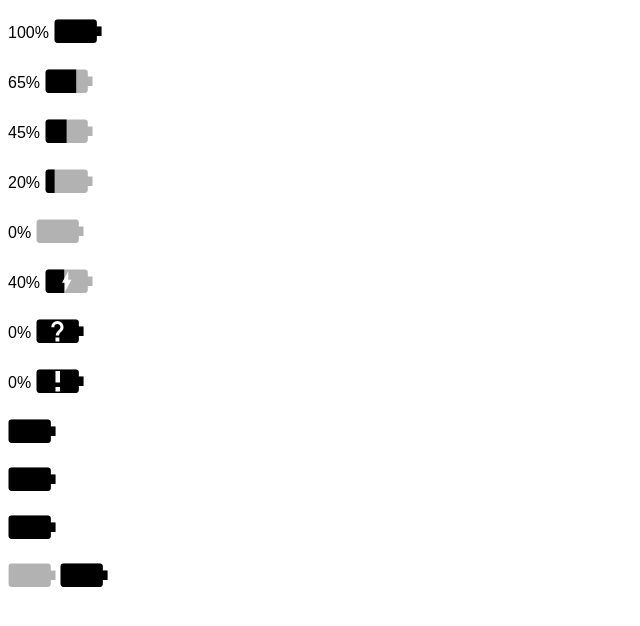
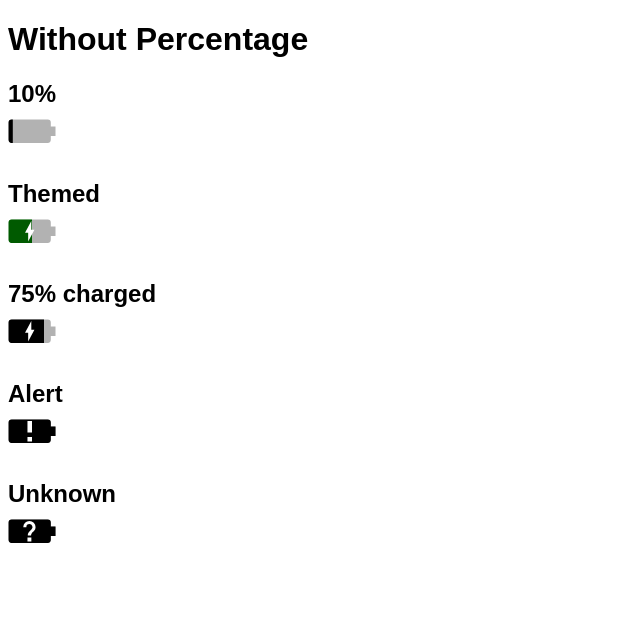
Before and after one commit to AdamVig/battery-indicator-element, a website built with webpack: page index.html in a window 1280 px wide. Shown: the whole page, without its empty margins (0-640 px from the left). Built offline with nearby package versions, Linux system fonts and the light colour scheme.

Commit message:
Add theming

```diff
--- a/index.html
+++ b/index.html
@@ -9,21 +9,25 @@
     body {
       font-family: sans-serif;
     }
+    h2 {
+      margin-bottom: 0;
+    }
+    battery-indicator.themed {
+      --charge-fill: green;
+    }
   </style>
 </head>
 <body>
-  <battery-status percentage="100"></battery-status>
-  <battery-status percentage="65"></battery-status>
-  <battery-status percentage="45"></battery-status>
-  <battery-status percentage="20"></battery-status>
-  <battery-status percentage="0"></battery-status>
-  <battery-status percentage="40" state="charging"></battery-status>
-  <battery-status state="unknown"></battery-status>
-  <battery-status state="alert"></battery-status>
-  <battery-status percentage="-10"></battery-status>
-  <battery-status percentage="101"></battery-status>
-  <battery-status percentage="foo"></battery-status>
-  <battery-indicator percentage="0"></battery-indicator>
-  <battery-indicator percentage="100"></battery-indicator>
+  <h1>Without Percentage</h1>
+  <h2>10%</h2>
+  <battery-indicator percentage="10"></battery-indicator>
+  <h2>Themed</h2>
+  <battery-indicator class="themed" percentage="50" state="charging"></battery-indicator>
+  <h2>75% charged</h2>
+  <battery-indicator percentage="75" state="charging"></battery-indicator>
+  <h2>Alert</h2>
+  <battery-indicator state="alert"></battery-indicator>
+  <h2>Unknown</h2>
+  <battery-indicator state="unknown"></battery-indicator>
 </body>
 </html>
--- a/src/battery-indicator.ts
+++ b/src/battery-indicator.ts
@@ -1,4 +1,4 @@
-import { LitElement, svg, customElement, property } from 'lit-element'
+import { css, customElement, LitElement, property, svg } from 'lit-element'
 
 import { State } from './battery-state'
 import { ifTrue } from './if-true'
@@ -7,6 +7,23 @@ import { ifTrue } from './if-true'
 export class BatteryIndicator extends LitElement {
   @property({ type: Number }) percentage: number = 0;
   @property({ type: String }) state: State = undefined;
+
+  static get styles () {
+    return css`
+      .charge {
+        fill: var(--charge-fill, #000);
+        fill-opacity: var(--charge-fill-opacity, 1.0);
+      }
+      .background {
+        fill: var(--background-fill, #000);
+        fill-opacity: var(--background-fill-opacity, 0.3);
+      }
+      .status {
+        fill: var(--status-fill, #fff);
+        fill-opacity: var(--status-fill-opacity, 1.0);
+      }
+    `
+  }
 
   protected percentageIsValid (): boolean {
     return !Number.isNaN(this.percentage) && this.percentage >= 0 && this.percentage <= 100
@@ -28,12 +45,12 @@ export class BatteryIndicator extends LitElement {
         <path id="batteryPath" d="M3.696 11.482a3.13 3.13 0 0 0-3.132 3.132V31.83a3.13 3.13 0 0 0 3.132 3.132H12.3v-.011h27.377a3.125 3.125 0 0 0 3.134-3.132V27.91h4.693v-9.387H42.81v-3.909a3.125 3.125 0 0 0-3.134-3.132H12.3z"/>
       </defs>
       <path d="M0 0h48v48H0z" fill="none"/>
-      <use href="#batteryPath" clip-path="url(#percentageClip)"/>
-      <use href="#batteryPath" fill="#000" fill-opacity="0.3"/>
+      <use class="charge" href="#batteryPath" clip-path="url(#percentageClip)"/>
+      <use class="background" href="#batteryPath"/>
 
-      <path fill="#fff" display="${ifTrue(this.state === 'charging', 'none')}" d="M23.306 13.023v8.63h3.139l-3.767 7.061h.01l-2.52 4.707v-8.629H17.03z"/>
-      <path fill="#fff" display="${ifTrue(this.state === 'alert', 'none')}" d="M24.004 33.443H19.47V28.91h4.533zM24.004 24.377H19.47V13.045h4.533z"/>
-      <path fill="#fff" display="${ifTrue(this.state === 'unknown', 'none')}" d="M23.366 33.443H19.47v-3.895h3.895zM26.133 22.66s-.779.86-1.373 1.455c-.994.994-1.702 2.347-1.702 3.28h-3.28c0-1.701.943-3.126 1.907-4.09l1.906-1.937a3.071 3.071 0 0 0-2.173-5.248 3.071 3.071 0 0 0-3.075 3.075h-3.075a6.155 6.155 0 0 1 6.15-6.15 6.155 6.155 0 0 1 6.15 6.15 4.854 4.854 0 0 1-1.435 3.465z"/>
+      <path class="status" display="${ifTrue(this.state === 'charging', 'none')}" d="M23.306 13.023v8.63h3.139l-3.767 7.061h.01l-2.52 4.707v-8.629H17.03z"/>
+      <path class="status" display="${ifTrue(this.state === 'alert', 'none')}" d="M24.004 33.443H19.47V28.91h4.533zM24.004 24.377H19.47V13.045h4.533z"/>
+      <path class="status" display="${ifTrue(this.state === 'unknown', 'none')}" d="M23.366 33.443H19.47v-3.895h3.895zM26.133 22.66s-.779.86-1.373 1.455c-.994.994-1.702 2.347-1.702 3.28h-3.28c0-1.701.943-3.126 1.907-4.09l1.906-1.937a3.071 3.071 0 0 0-2.173-5.248 3.071 3.071 0 0 0-3.075 3.075h-3.075a6.155 6.155 0 0 1 6.15-6.15 6.155 6.155 0 0 1 6.15 6.15 4.854 4.854 0 0 1-1.435 3.465z"/>
     </svg>
     `
   }
```
Also changed, not shown: README.md.
